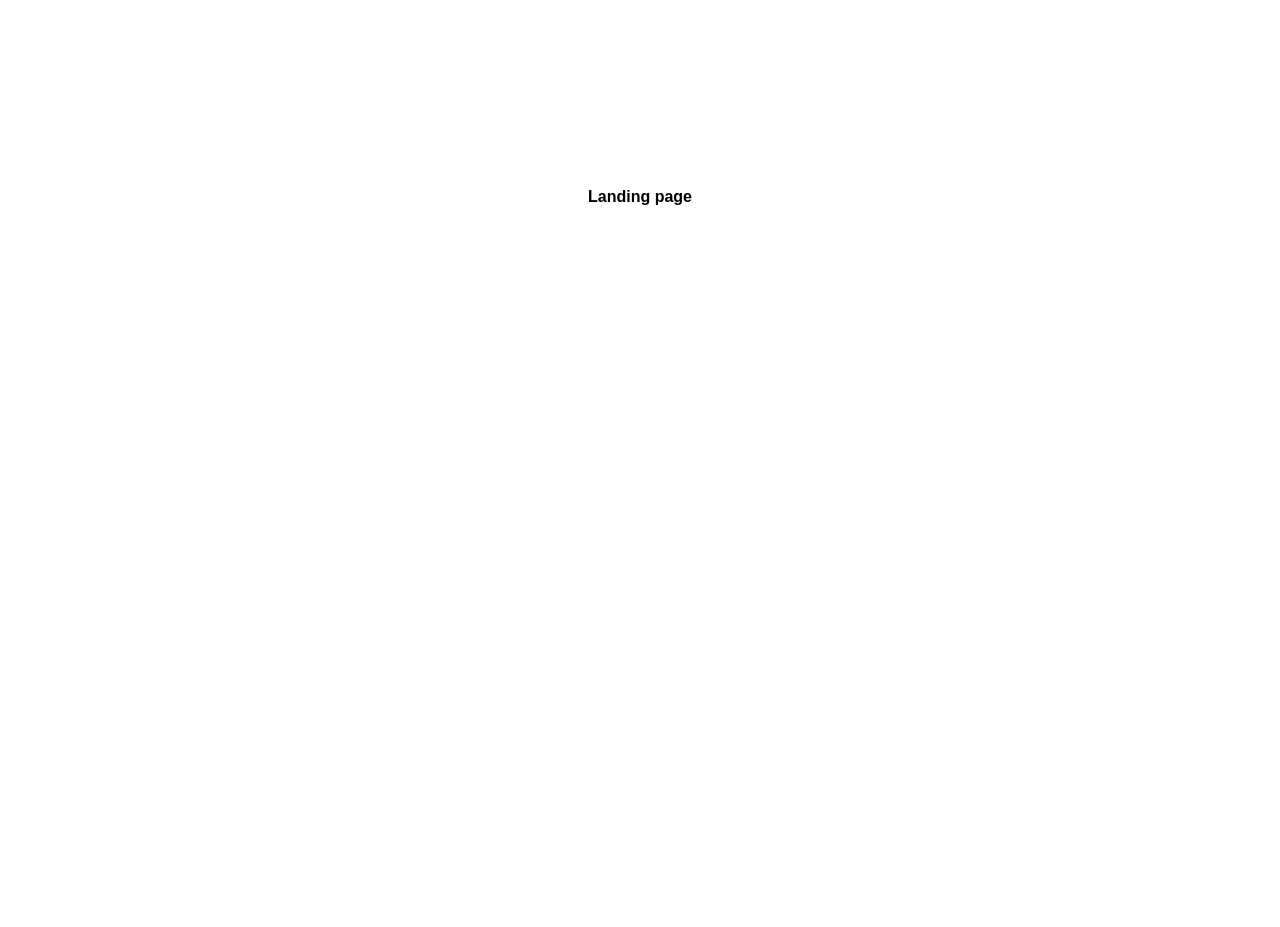
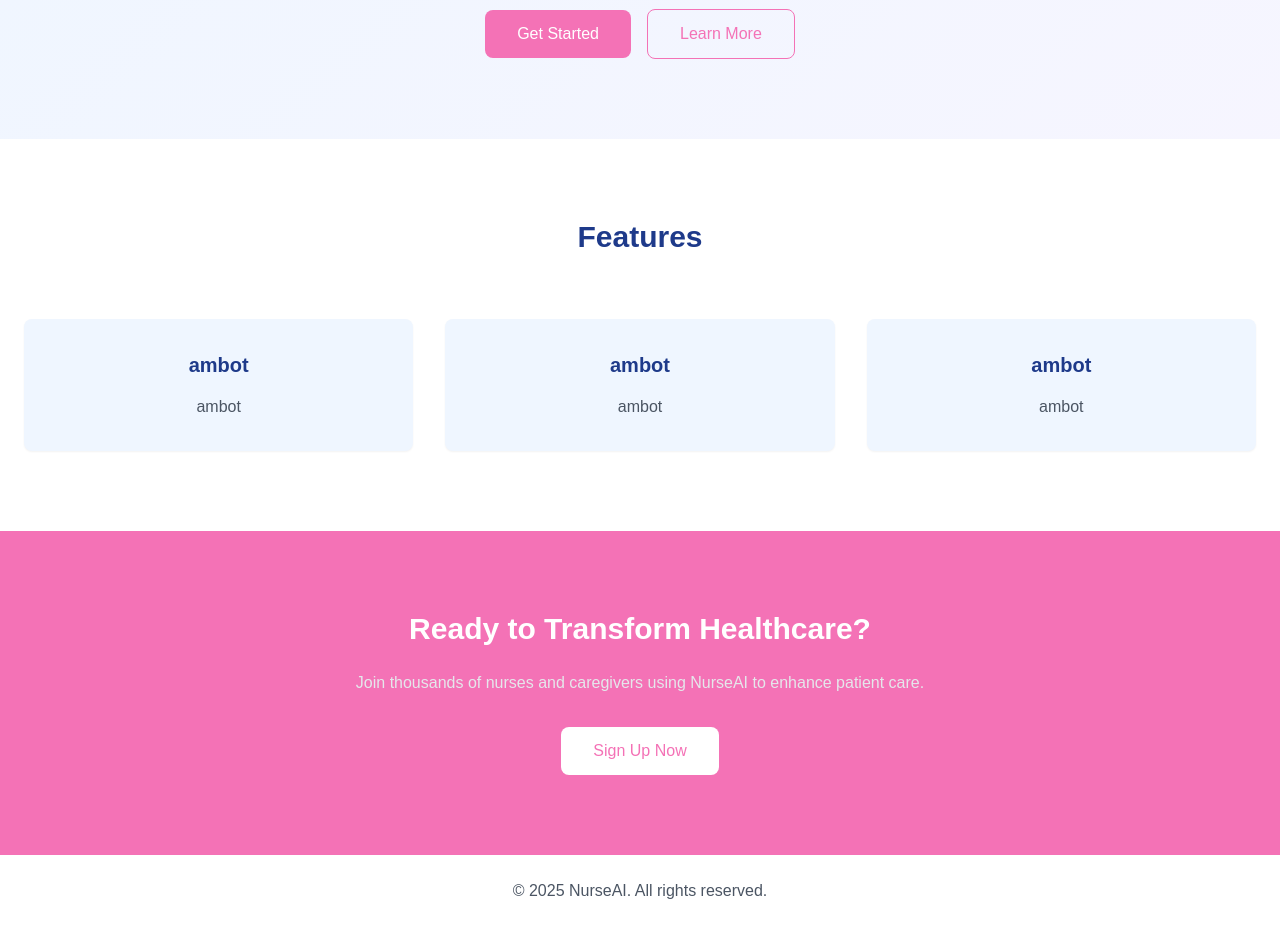
Before and after one commit to Lonergun141/nursewise, a Next.js app: page / in a window 1280 px wide. Shown: the part 260-1187 px from the top of the page. Before the commit the page ends 857 px from the top, so only its background shows below. Built offline with nearby package versions, Linux system fonts and the light colour scheme; no server answers.

Commit message:
landingpage

```diff
--- a/src/app/page.tsx
+++ b/src/app/page.tsx
@@ -1,9 +1,79 @@
 export default function Landing() {
 	return (
-		<div className="flex items-center justify-center h-screen">
-			<div className="flex items-center justify-center">
-				<h1 className="font-bold text-center">Landing page</h1>
-			</div>
+		<div className="min-h-screen bg-gradient-to-br from-blue-50 to-purple-50">
+			{/* Hero Section */}
+			<section className="container mx-auto px-6 py-20 text-center">
+				<h1 className="text-5xl font-bold text-pink-400 mb-6">
+					Your AI-Powered Nursing Assistant
+				</h1>
+				<p className="text-gray-600 text-xl mb-8">
+					Revolutionizing healthcare with intelligent, real-time support for nurses and
+					caregivers.
+				</p>
+				<div className="space-x-4">
+					<button className="bg-pink-400 text-white px-8 py-3 rounded-lg hover:bg-pink-600 transition duration-300">
+						Get Started
+					</button>
+					<button className="bg-transparent border border-pink-400 text-pink-400 px-8 py-3 rounded-lg hover:bg-blue-50 transition duration-300">
+						Learn More
+					</button>
+				</div>
+			</section>
+
+			{/* Features Section */}
+			<section id="features" className="bg-white py-20">
+				<div className="container mx-auto px-6">
+					<h2 className="text-3xl font-bold text-center text-blue-900 mb-16">Features</h2>
+					<div className="grid grid-cols-1 md:grid-cols-3 gap-8">
+						<div className="bg-blue-50 p-8 rounded-lg shadow-sm text-center">
+							<h3 className="text-xl font-semibold text-blue-900 mb-4">
+								ambot
+							</h3>
+							<p className="text-gray-600">
+								ambot
+							</p>
+						</div>
+						<div className="bg-blue-50 p-8 rounded-lg shadow-sm text-center">
+							<h3 className="text-xl font-semibold text-blue-900 mb-4">
+								ambot
+							</h3>
+							<p className="text-gray-600">
+								ambot
+							</p>
+						</div>
+						<div className="bg-blue-50 p-8 rounded-lg shadow-sm text-center">
+							<h3 className="text-xl font-semibold text-blue-900 mb-4">
+								ambot
+							</h3>
+							<p className="text-gray-600">
+								ambot
+							</p>
+						</div>
+					</div>
+				</div>
+			</section>
+
+			{/* CTA Section */}
+			<section className="bg-pink-400 py-20">
+				<div className="container mx-auto px-6 text-center">
+					<h2 className="text-3xl font-bold text-white mb-6">
+						Ready to Transform Healthcare?
+					</h2>
+					<p className="text-gray-200 mb-8">
+						Join thousands of nurses and caregivers using NurseAI to enhance patient care.
+					</p>
+					<button className="bg-white text-pink-400 px-8 py-3 rounded-lg hover:bg-pink-400 transition duration-300">
+						Sign Up Now
+					</button>
+				</div>
+			</section>
+
+			{/* Footer */}
+			<footer className="bg-white py-6">
+				<div className="container mx-auto px-6 text-center">
+					<p className="text-gray-600">© 2025 NurseAI. All rights reserved.</p>
+				</div>
+			</footer>
 		</div>
 	);
 }
```
